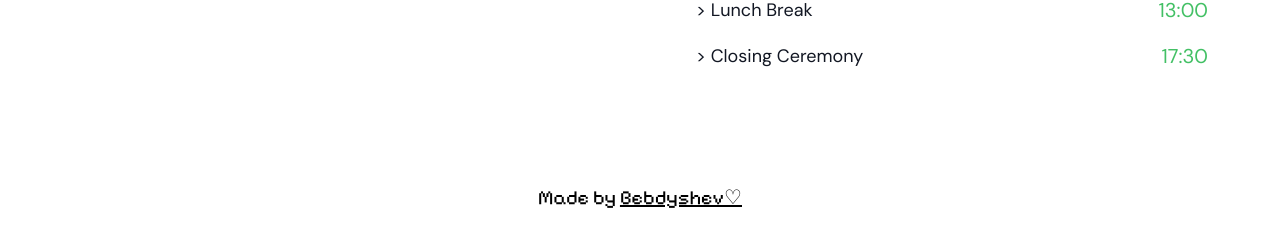
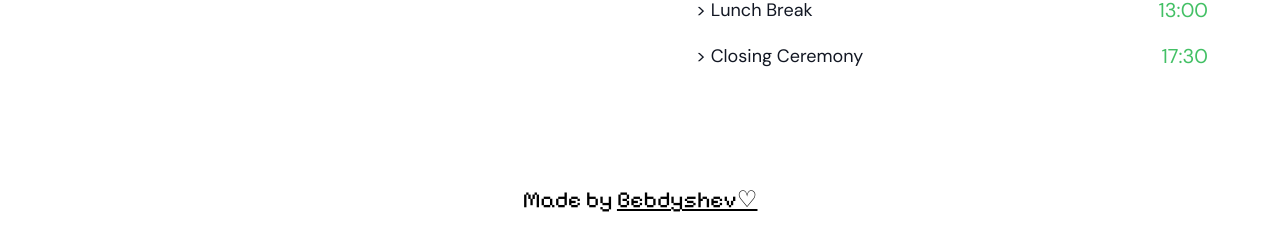
Before and after one commit to Bebdyshev/HackNIS-, a Next.js app: page / in a window 1280 px wide. Shown: the part 2037-2284 px from the top of the page. Built offline with nearby package versions, Linux system fonts and the light colour scheme.

Commit message:
footer changed

```diff
--- a/src/components/Footer/index.tsx
+++ b/src/components/Footer/index.tsx
@@ -1,9 +1,9 @@
 const Footer = () => {
   return (
     <>
-      <footer className="relative z-10 bg-white pt-16 dark:bg-transparent md:pt-20 lg:pt-24 flex items-center content-center">
+      <footer className="relative z-10 bg-white pt-16 pb-4 dark:bg-transparent md:pt-20 lg:pt-24 flex items-center content-center">
         <div className="container flex items-center justify-center py-4">
-          <p className="code text-[20px] ">
+          <p className="code text-[23px] ">
             Made by{' '}
             <u>
               <a href="https://github.com/Bebdyshev" target="_blank">
```
